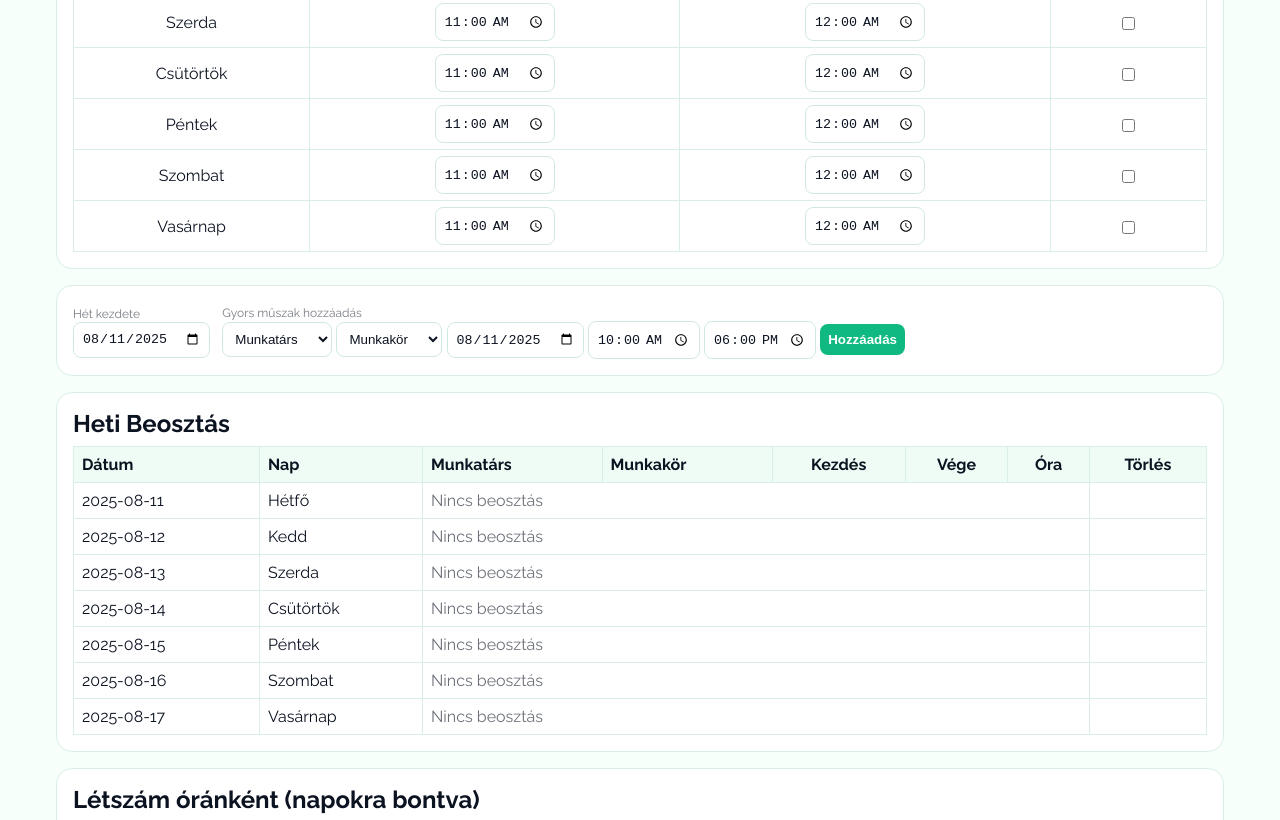
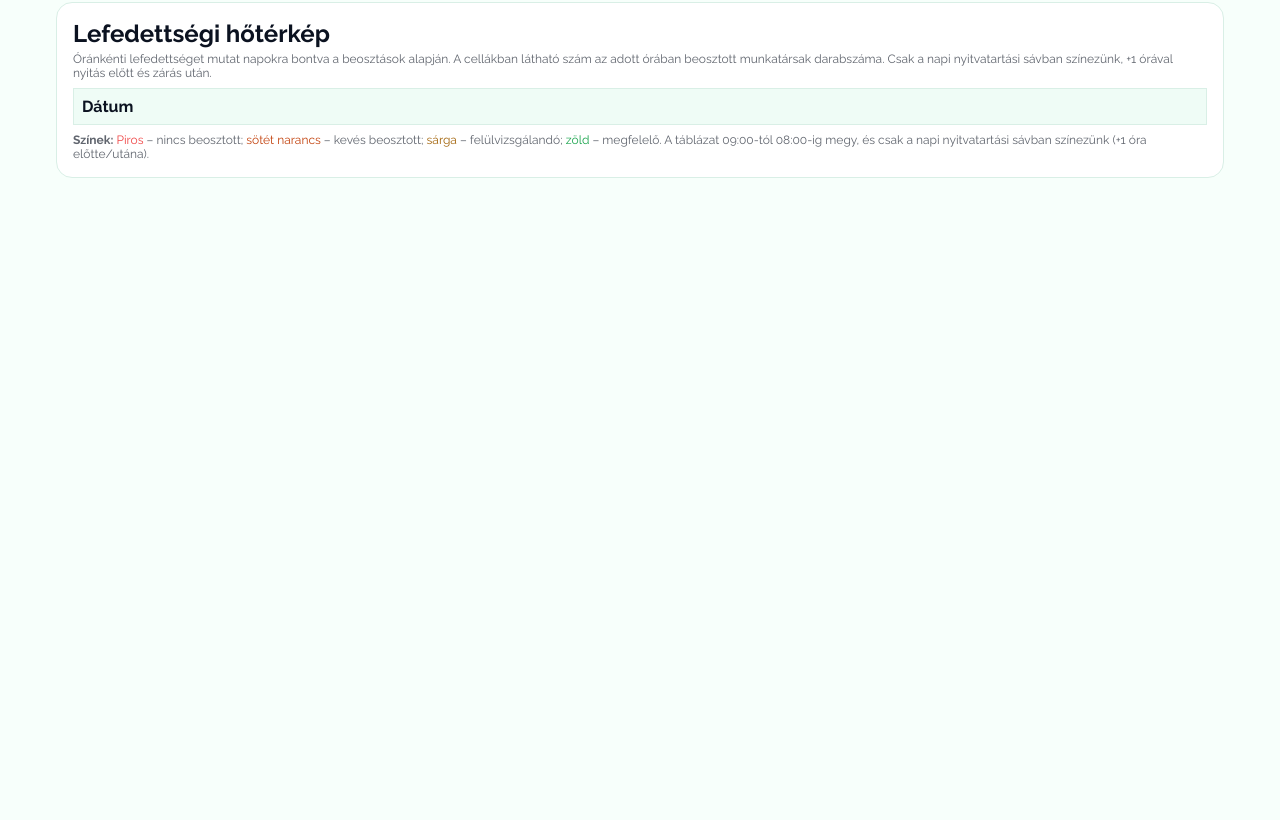
Before and after one commit to Oliverngu/MintShift, a website: page index.html in a window 1280 px wide. Shown: the part 409-1229 px from the top of the page. After the commit the page ends 800 px from the top, so only its background shows below. Drawn offline with nearby package versions, Linux system fonts and the light colour scheme; a script that the page names is missing.

Commit message:
Update index.html

```diff
--- a/index.html
+++ b/index.html
@@ -168,28 +168,8 @@
       </div>
 
       <div class="card">
-        <h2 style="margin:0 0 8px">Heti Beosztás</h2>
-        <div style="overflow:auto">
-          <table id="shiftTable">
-            <thead>
-              <tr>
-                <th class="left">Dátum</th>
-                <th class="left">Nap</th>
-                <th class="left">Munkatárs</th>
-                <th class="left">Munkakör</th>
-                <th>Kezdés</th>
-                <th>Vége</th>
-                <th>Óra</th>
-                <th>Törlés</th>
-              </tr>
-            </thead>
-            <tbody></tbody>
-          </table>
-        </div>
-      </div>
-
-      <div class="card">
-        <h2 style="margin:0 0 8px">Létszám óránként (napokra bontva)</h2>
+        <h2 style="margin:0 0 4px">Lefedettségi hőtérkép</h2>
+        <div class="muted" style="margin:0 0 8px">Óránkénti lefedettséget mutat napokra bontva a beosztások alapján. A cellákban látható szám az adott órában beosztott munkatársak darabszáma. Csak a napi nyitvatartási sávban színezünk, +1 órával nyitás előtt és zárás után.</div>
         <div style="overflow:auto">
           <table id="headTable">
             <thead>
```
